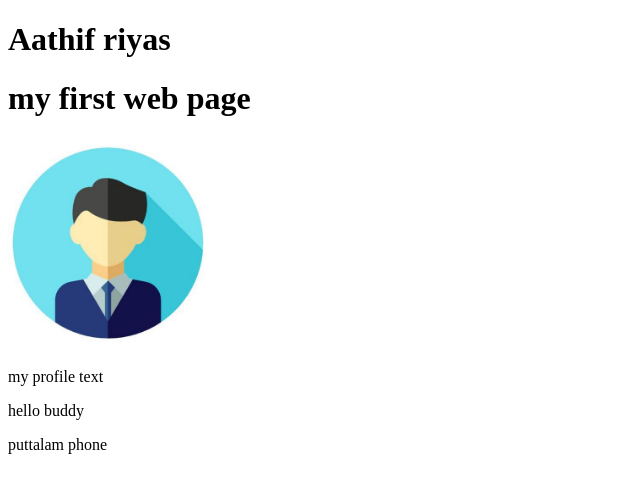
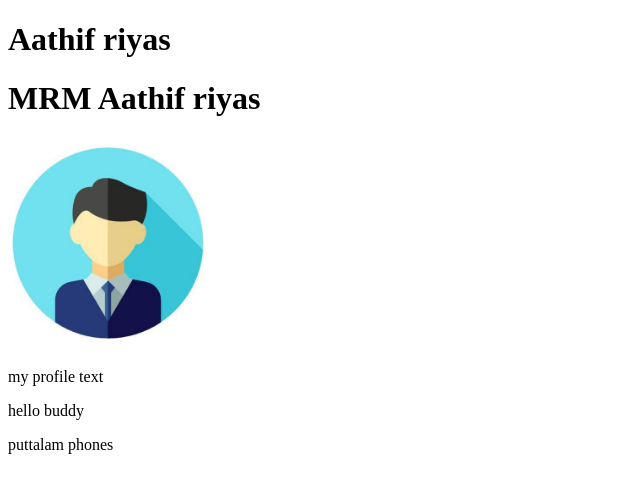
Before and after one commit to mrmaathif28-droid/new, a plain HTML site: page index.html in a window 1280 px wide. Shown: the whole page, without its empty margins (0-640 px from the left). Drawn offline with Linux system fonts and the light colour scheme.

Commit message:
added heading

```diff
--- a/index.html
+++ b/index.html
@@ -7,10 +7,10 @@
 </head>
 <body>
     <h1>Aathif riyas</h1>
-    <h1>my first web page</h1>
+    <h1>MRM Aathif riyas</h1>
   <img width= "200px"  src="profile.jpg" alt="">
   <p>my profile text</p>
   <p>hello buddy</p>
-  <P>puttalam phone</P>
+  <P>puttalam phones</P>
 </body>
 </html>
```
